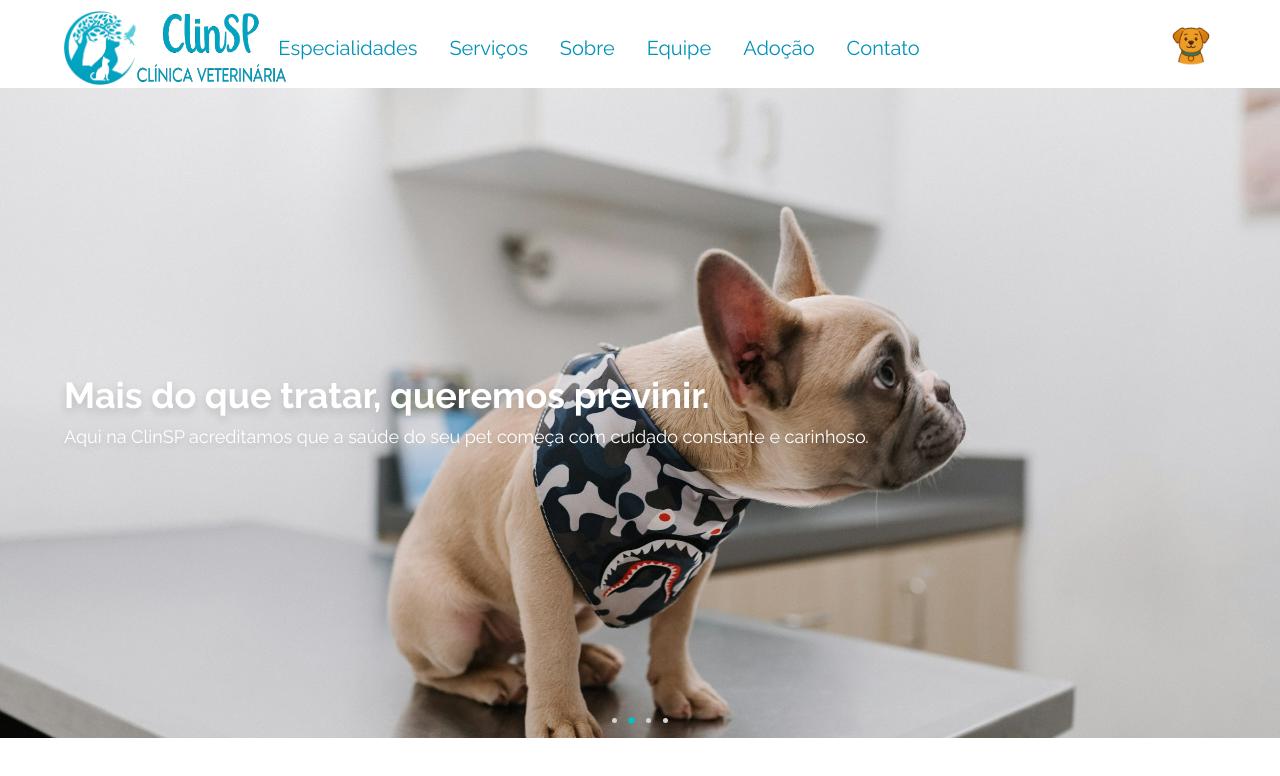
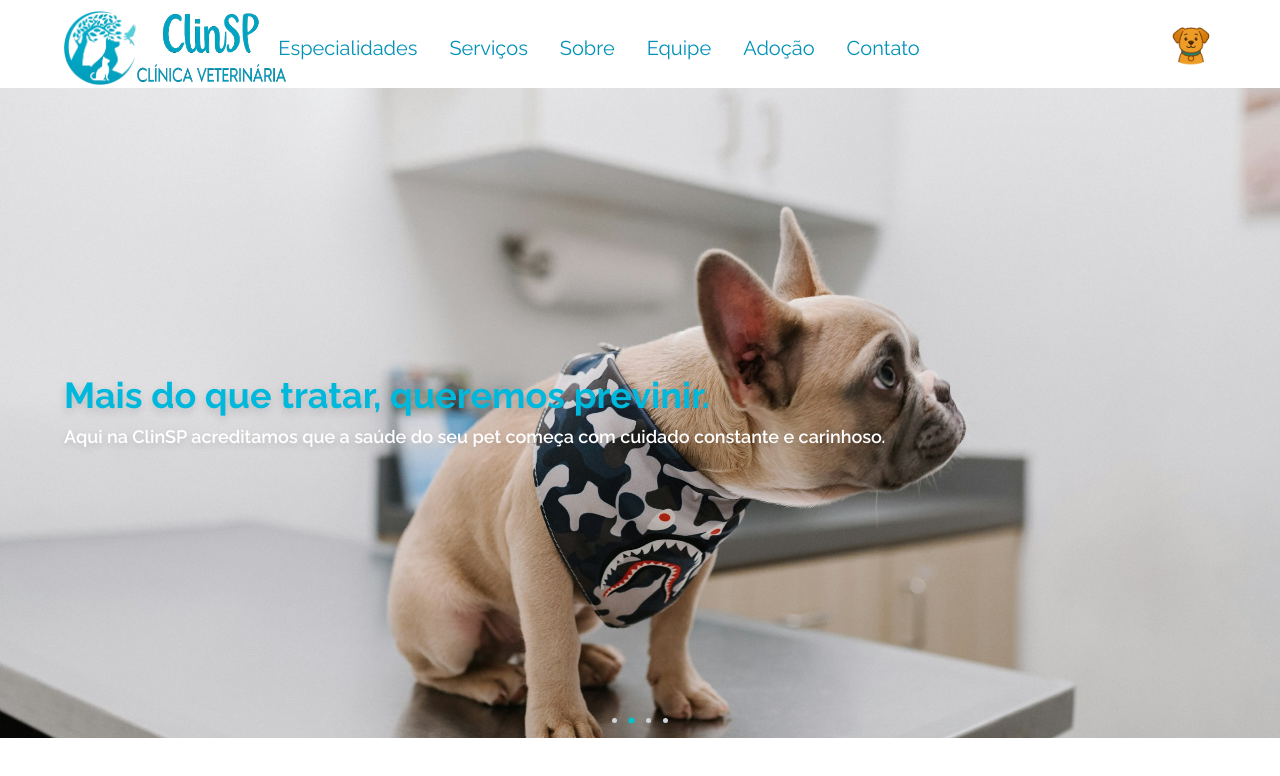
Before and after one commit to lakemi26/clinsp, a Next.js app: page / in a window 1280 px wide. Shown: the top 776 px of the page. Built offline with nearby package versions, Linux system fonts and the light colour scheme; grey boxes are pictures that could not be loaded.

Commit message:
Style: text color

```diff
--- a/components/Banner/banner.tsx
+++ b/components/Banner/banner.tsx
@@ -50,10 +50,10 @@ export default function Banner() {
               className="w-full h-full bg-cover bg-center flex flex-col justify-center items-start px-6 md:px-16"
               style={{ backgroundImage: `url(${banner.image})` }}
             >
-              <h2 className="text-white text-lg md:text-4xl font-bold drop-shadow-lg">
+              <h2 className="text-cyan-500 text-lg md:text-4xl font-bold drop-shadow-lg">
                 {banner.title}
               </h2>
-              <p className="text-white text-lg mt-2 drop-shadow-md">
+              <p className="text-white font-semibold text-lg mt-2 drop-shadow-md">
                 {banner.description}
               </p>
             </div>
```
